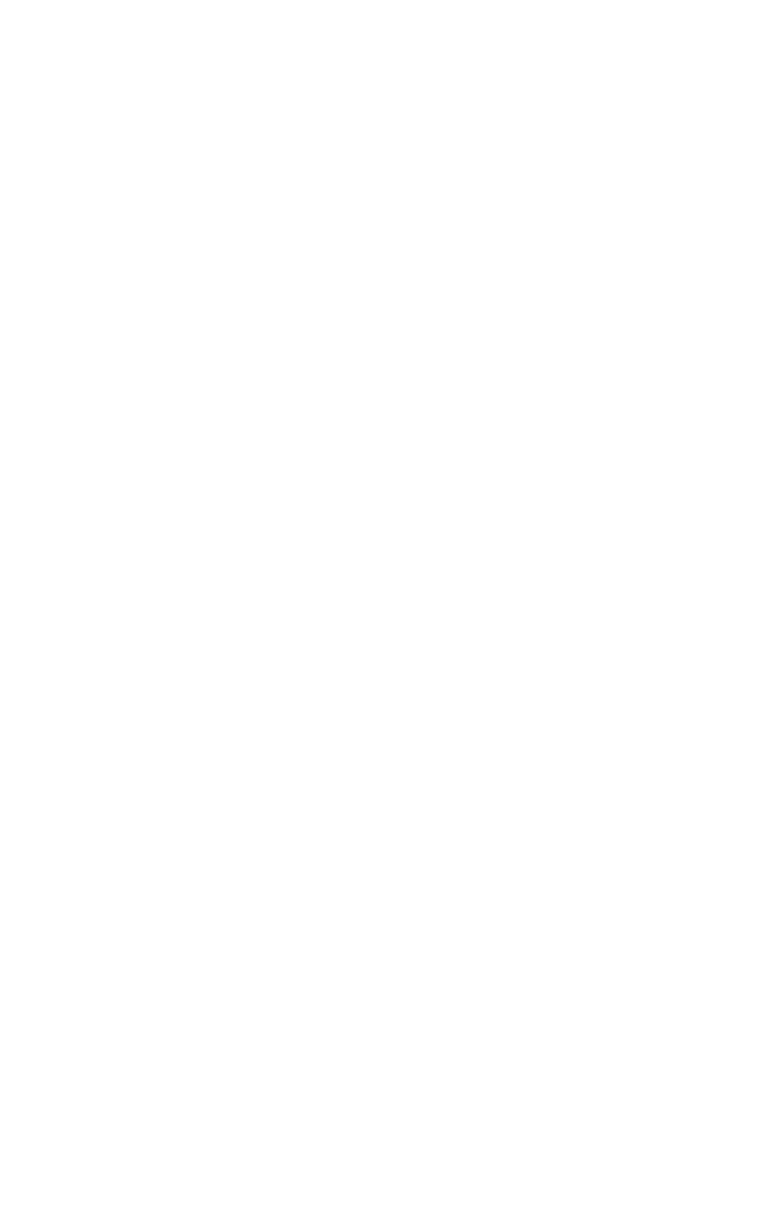
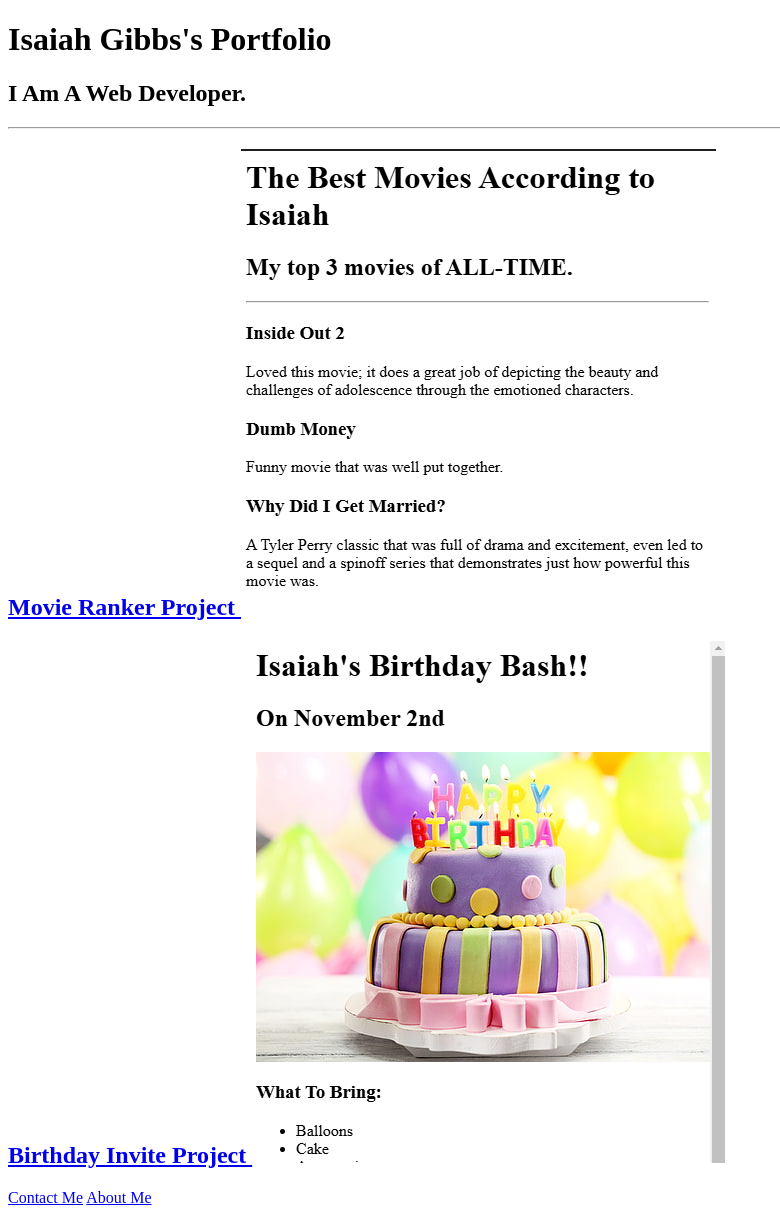
Before and after one commit to GitIsaiah/html-portfolio, a plain HTML site: page index.html in a window 1280 px wide. Shown: the whole page, without its empty margins (0-780 px from the left). Before the commit the page ends 800 px from the top, so only its background shows below. Drawn offline with Linux system fonts and the light colour scheme.

Commit message:
Update index.html

```diff
--- a/index.html
+++ b/index.html
@@ -1,15 +1,23 @@
-<!-- TODO 1: Create the HTML Boilerplate -->
+<!DOCTYPE html>
+<html lang="en">
+<head>
+    <meta charset="UTF-8">
+    <meta name="viewport" content="width=device-width, initial-scale=1.0">
+    <title>Isaiah Gibbs Portfolio</title>
+</head>
+<body>
+    <h1>Isaiah Gibbs's Portfolio</h1>
+    <h2>I Am A Web Developer.</h2>
 
-<!-- TODO 2: Add Your previous projects' HTML into the public folder -->
+<hr />
 
-<!-- TODO 3: Take screenshots of your project previews and add the images to the images folder -->
+ <h2><a href="../2.4 Movie Ranking Project/index.html">Movie Ranker Project </a>
+        <img src="./assets/images/Screenshot 2025-07-30 233556.png"></h2>
 
-<!-- TODO 4: Add titles/subtitles etc. -->
+ <h2><a href="../3.4 Birthday Invite Project/index.html">Birthday Invite Project </a>
+        <img src = "assets/images/Screenshot 2025-07-30 233757.png"></h2>
 
-<!-- TODO 5: Add a link to the project pages -->
-
-<!-- TODO 6: Add images to show the project previews
-HINT for TODO 6: You can use the height attribute set to 200 to make the image smaller:
-https://developer.mozilla.org/en-US/docs/Web/HTML/Element/img#attr-height -->
-
-<!-- TODO 7: Add the Contact Me and About Me page links -->
+    <a href="./public/contact.html">Contact Me</a>
+    <a href = "./public/about.html">About Me</a>
+</body>
+</html>
```
